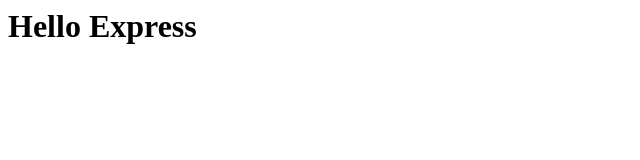
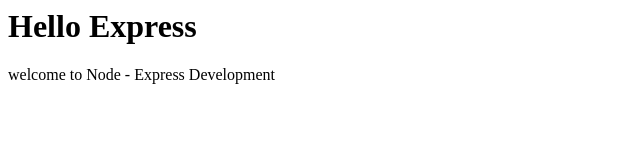
Before and after one commit to hrojasmx/Webserver, a website: page public/index.html in a window 1280 px wide. Shown: the whole page, without its empty margins (0-640 px from the left). Drawn offline with Linux system fonts and the light colour scheme.

Commit message:
Updated index.html

```diff
--- a/public/index.html
+++ b/public/index.html
@@ -7,4 +7,5 @@
  <body>
 <body>
 <h1>Hello Express</h1>
+<p>welcome to Node - Express Development</p>
 </html>
```
Also changed, not shown: 1 other file.
